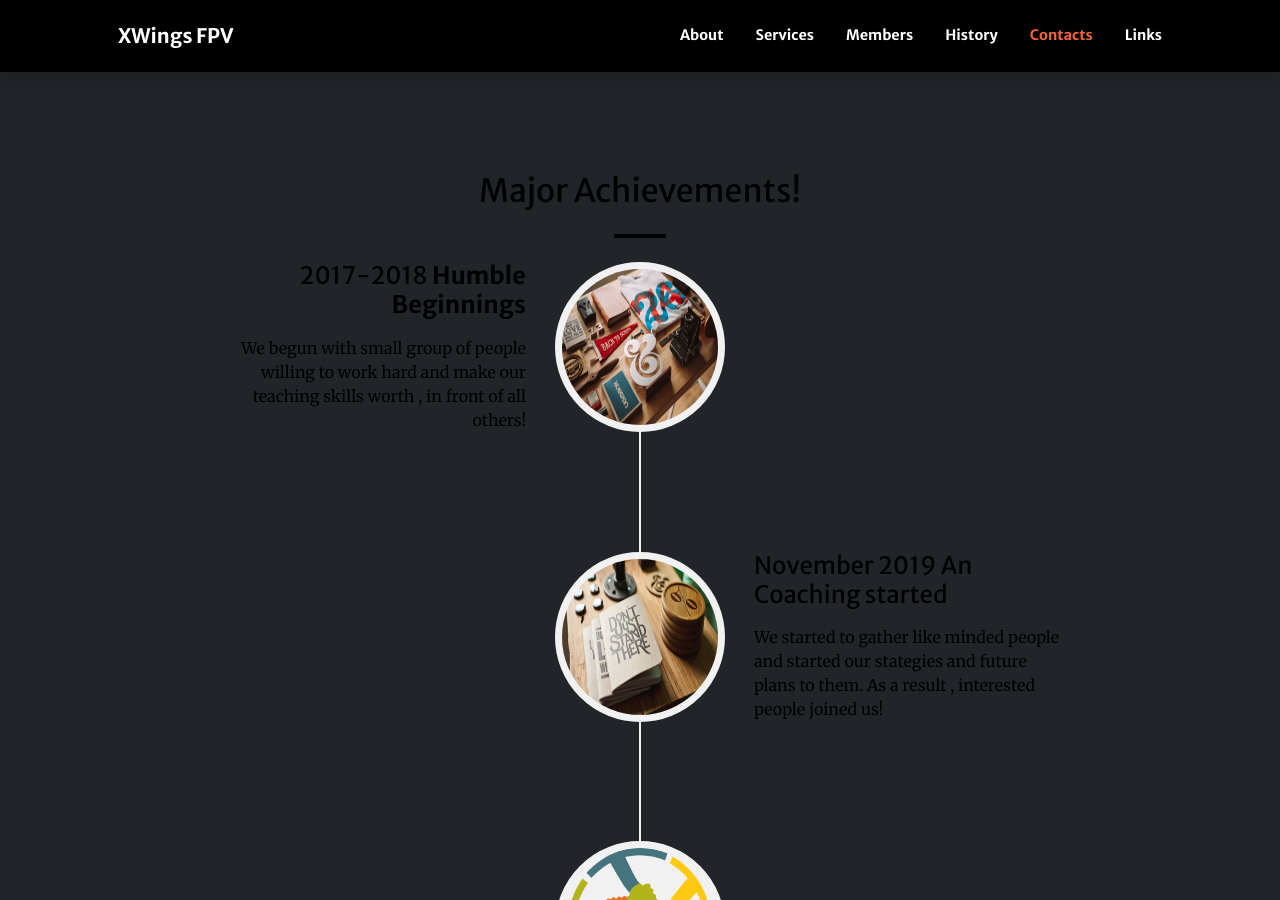
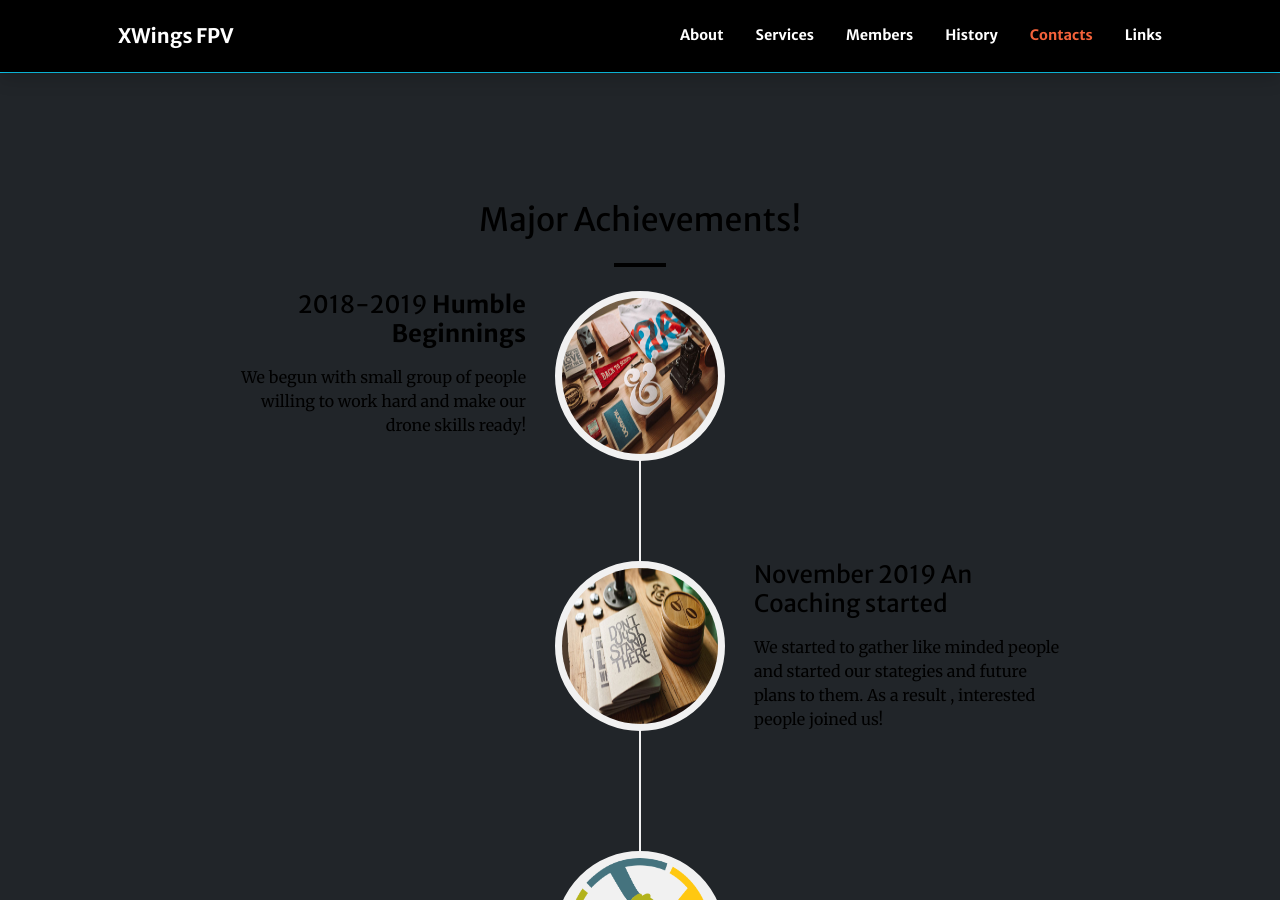
Before and after one commit to XWings-FPV/webpage, a Jekyll site: the page built from index.md, in a window 1280 px wide and 900 px high, scrolled down 4524 px. Built offline with Jekyll 4.4.1, drawn with Linux system fonts in a browser that asks for light colours; comment, search, counter and statistics services are not loaded; part of the change alters nothing that is shown; some of the changed text lies outside the part shown.

Commit message:
Fixed some info

```diff
--- a/index.md
+++ b/index.md
@@ -59,32 +59,32 @@ sections:
         #icon: 1.jpg
         url: '#'
       - title: Electrobot 2022
-        text: This is a very short project description.
-        icon: cali11.jpg
+        text: Competition organized by USC, in Cali, Colombia.
+        icon: cali1.jpg
         url: '#'
-      - title: MultiGP
-        text: This is a very short project description.
+      - title: MultiGP GQ
+        text: GQ by MultiGP organized by the local chapter in Bogotá, Colombia.
         icon: multigp.jpg
         url: '#'
       - title: Universidad Militar
-        text: This is a very short project description.
-        icon: militar.jpg
+        text: Competition organized by UMNG in Cajicá, Colombia.
+        icon: militar.JPG
         url: '#'
       - title: USC
-        text: This is a very short project description.
+        text: Competition in 2024 organized by USC and FlyFPV in Cali, Colombia.
         icon: cali2.jpg
         url: '#'
       - title: TV Unal
-        text: This is a very short project description.
+        text: Webseries episode by Unimedios from UNAL, at Bogotá, Colombia.
         icon: tvunal.jpg
         url: '#'
 
   - type: aside.html
     section_id: aside
-    title: Free Download at Start Bootstrap!
+    title: Watch a video about us!
     actions:
-      - title: Download Now!
-        url: https://startbootstrap.com/themes/creative/
+      - title: Watch Now!
+        url: https://www.youtube.com/watch?v=zehUei7lUtA
         class: btn-light
 
   - type: members.html
@@ -92,7 +92,7 @@ sections:
     title: Our Crew!
     background_style: bg-info text-white
     members:
-      - title: Alejandro Ojeda
+      - title: Alejandro Ojeda Olarte
         text: Founder / Pilot
         image: assets/img/members/alejandro.jpg
         url: '#'
@@ -153,11 +153,11 @@ sections:
     actions:
       - image: assets/img/portfolio/thumbnails/1.jpg
         title: >+
-          2017-2018
+          2018-2019
           **Humble Beginnings**
         text: >-
           We begun with small group of people willing to work hard and make our
-          teaching skills worth , in front of all others!
+          drone skills ready!
       - image: assets/img/portfolio/thumbnails/2.jpg
         title: >+
           November 2019
```
